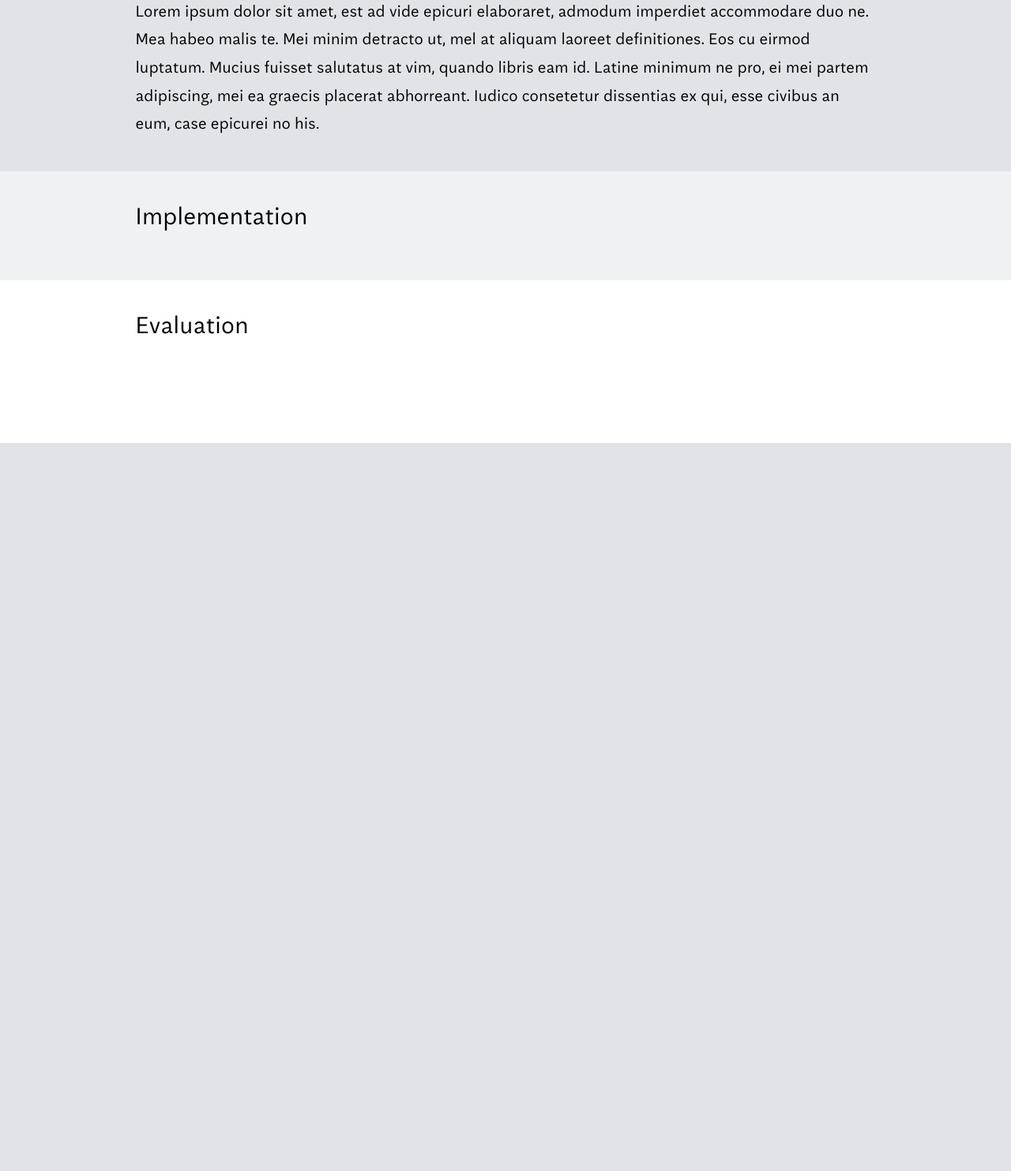
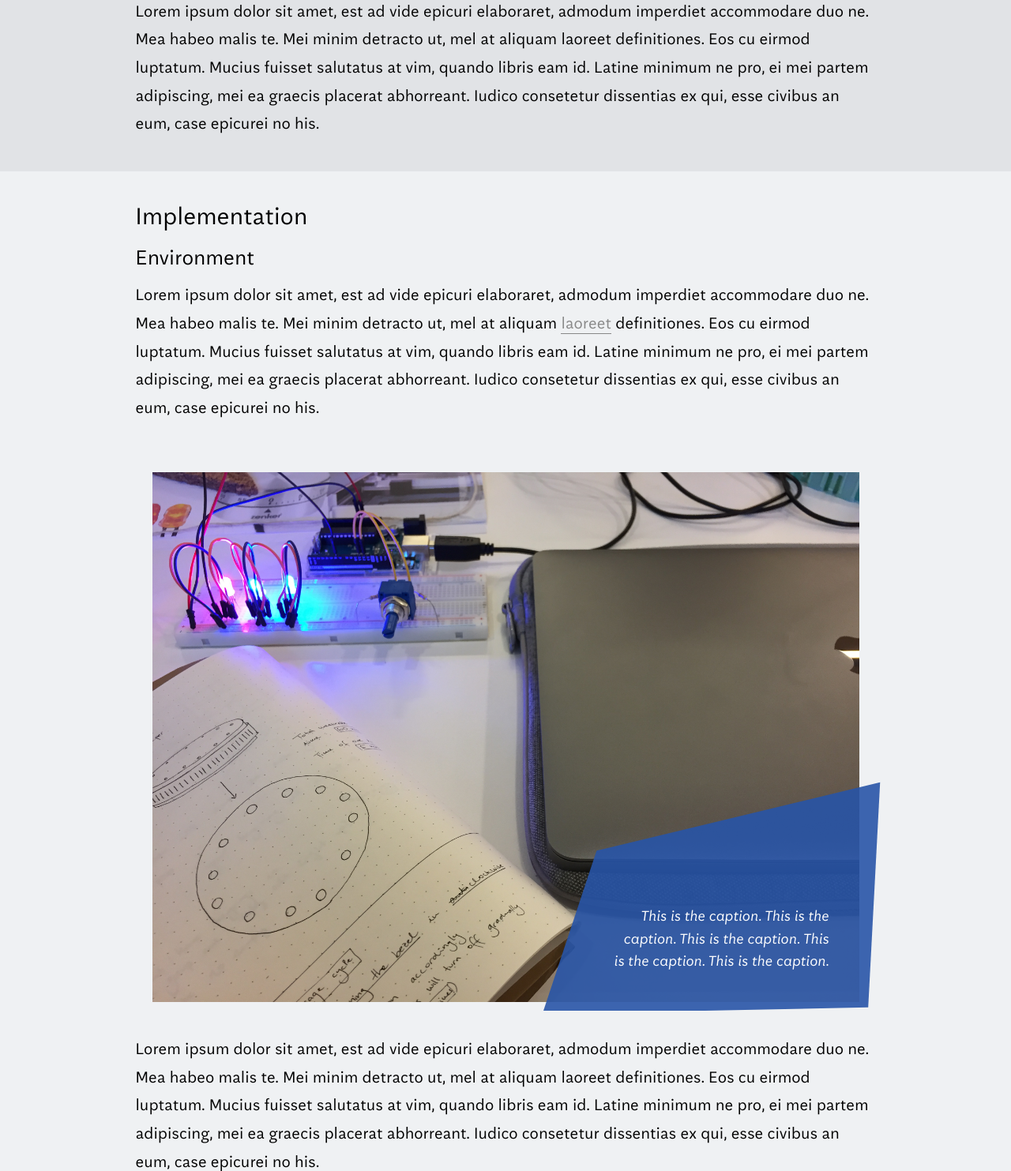
Before and after one commit to sebastianjvf/portfolio, a PHP site: page /project.html in a window 1280 px wide. Shown: the part 1640-3123 px from the top of the page at 79% size. Before the commit the page ends 2201 px from the top, so only its background shows below. Run offline with PHP 8.4, Linux system fonts and the light colour scheme.

Commit message:
Bug: The caption on the right side of a picture was not displayed correctly.
Also added sample text.

```diff
--- a/css/responsive.css
+++ b/css/responsive.css
@@ -38,6 +38,7 @@
 		left: auto;
 		bottom: 0;
 		right: 0;
+		height: auto;
 		text-align: right;
 		padding: 2em 2em 2em 7em;
 	}
--- a/index.html
+++ b/index.html
@@ -60,13 +60,13 @@
 				<span class="internship">Internship</span>
 			</a>
 			<a href="project.html">
-				<h1>Tick tock</h1>
+				<h1>Sample #2</h1>
 				<span class="type">Industrial Design</span>
 				<img src="img/test-preview.jpg" alt="Preview">
 				<span>Project</span>
 			</a>
 			<a href="project.html">
-				<h1>Marianne</h1>
+				<h1>Sample #3</h1>
 				<span class="type">Service Design</span>
 				<img src="img/test-preview.jpg" alt="Preview">
 				<span>Project</span>
--- a/project.html
+++ b/project.html
@@ -65,12 +65,22 @@
 	<section id="project-two" class="content">
 		<div class="inner">
 			<h1>Implementation</h1>
+			<h2>Environment</h2>
+			Lorem ipsum dolor sit amet, est ad vide epicuri elaboraret, admodum imperdiet accommodare duo ne. Mea habeo malis te. Mei minim detracto ut, mel at aliquam <a href="">laoreet</a> definitiones. Eos cu eirmod luptatum. Mucius fuisset salutatus at vim, quando libris eam id. Latine minimum ne pro, ei mei partem adipiscing, mei ea graecis placerat abhorreant. Iudico consetetur dissentias ex qui, esse civibus an eum, case epicurei no his.
+
+			<div class="img-caption right">
+				<img src="img/test.jpg">
+				<span>This is the caption. This is the caption. This is the caption. This is the caption. This is the caption. </span>
+			</div>
+
+			Lorem ipsum dolor sit amet, est ad vide epicuri elaboraret, admodum imperdiet accommodare duo ne. Mea habeo malis te. Mei minim detracto ut, mel at aliquam laoreet definitiones. Eos cu eirmod luptatum. Mucius fuisset salutatus at vim, quando libris eam id. Latine minimum ne pro, ei mei partem adipiscing, mei ea graecis placerat abhorreant. Iudico consetetur dissentias ex qui, esse civibus an eum, case epicurei no his.
 		</div>
 	</section>
 
 	<section id="project-three" class="content">
 		<div class="inner">
 			<h1>Evaluation</h1>
+			Lorem ipsum dolor sit amet, est ad vide epicuri elaboraret, admodum imperdiet accommodare duo ne. Mea habeo malis te. Mei minim detracto ut, mel at aliquam <a href="">laoreet</a> definitiones. Eos cu eirmod luptatum. Mucius fuisset salutatus at vim, quando libris eam id. Latine minimum ne pro, ei mei partem adipiscing, mei ea graecis placerat abhorreant. Iudico consetetur dissentias ex qui, esse civibus an eum, case epicurei no his.
 		</div>
 	</section>
 
```
Also changed, not shown: img/caption-right-blue.svg.
